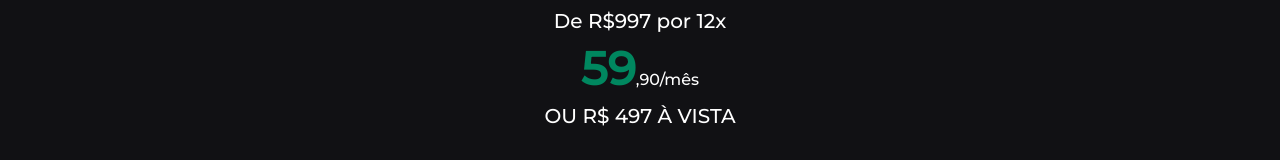
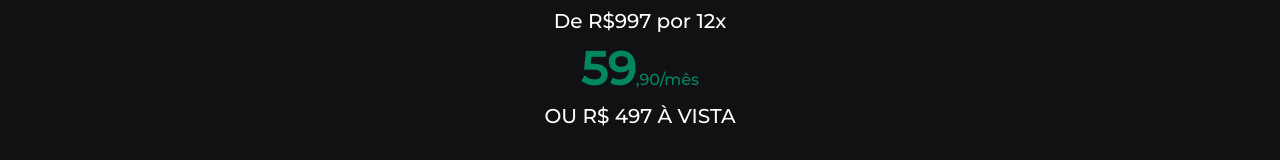
Before and after one commit to paulaandrezza/landing-page-react, a React (Vite) app: page / in a window 1280 px wide. Shown: the part 1557-1717 px from the top of the page. Built offline with nearby package versions, Linux system fonts and the light colour scheme.

Commit message:
change the price color

```diff
--- a/src/components/PlanSection/styles.js
+++ b/src/components/PlanSection/styles.js
@@ -16,7 +16,7 @@ export const PriceInfo = styled.h1`
 export const PriceInfoSpan = styled.span`
   font-size: 16px;
   line-height: 24px;
-  color: #fff;
+  color: '#014732';
   font-weight: 400;
 
   @media screen and (max-width: 480px) {
```
